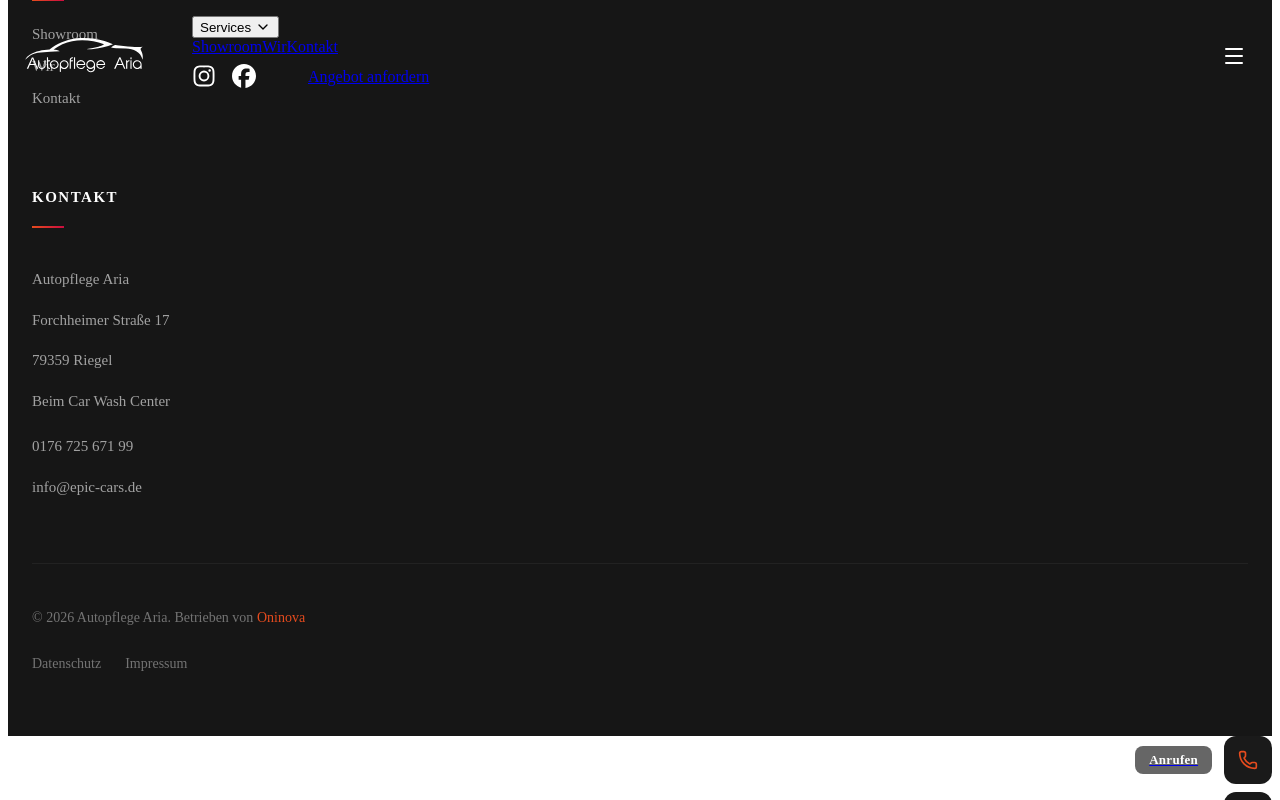
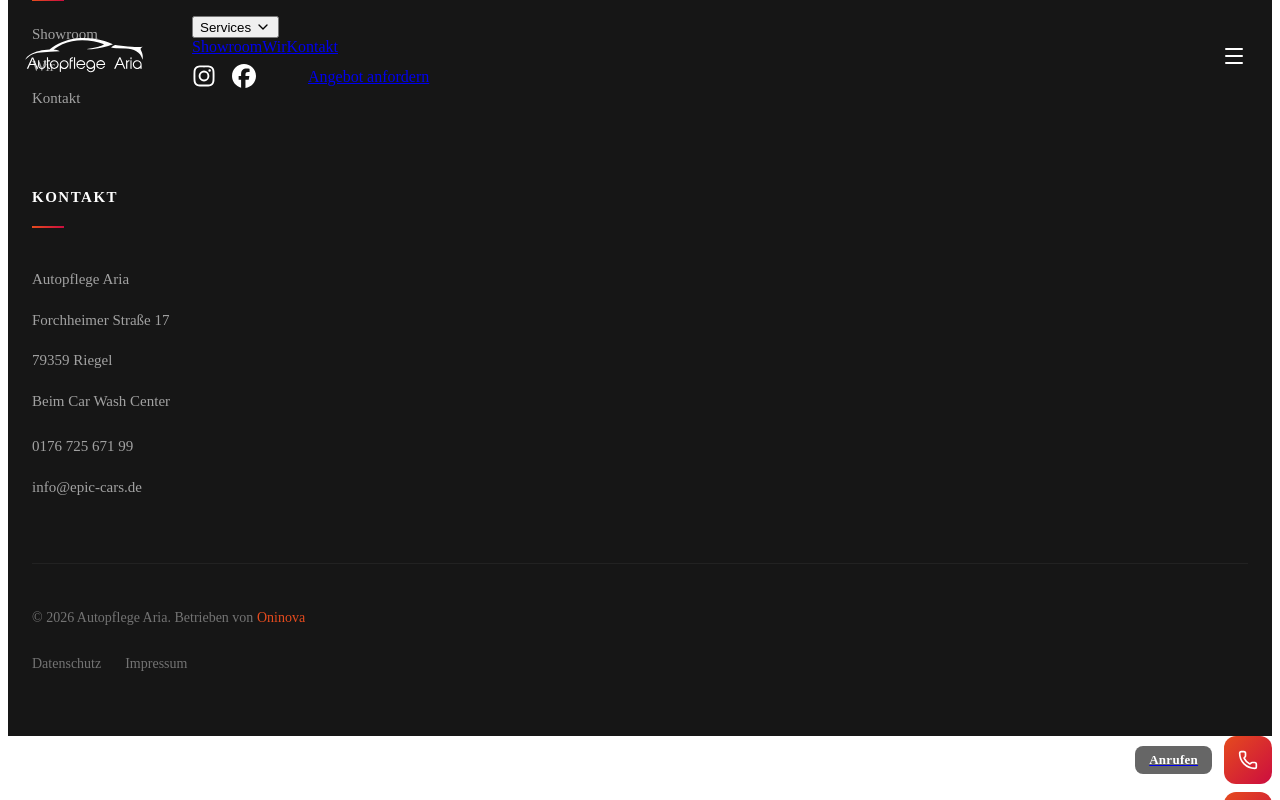
Before and after one commit to ardijancuri/german-cars-website, a React (Vite) app: page /scheibentoenung in a window 1280 px wide. Both pictures are taken after a click on the button 36 px from the left and 6568 px from the top of the page. Shown: the part 5804-6604 px from the top of the page. Built offline with nearby package versions, Linux system fonts and the light colour scheme; the HTML template or start-up script is replaced by a standard one.

Commit message:
update floating button icons

```diff
--- a/src/components/layout/SideContact.jsx
+++ b/src/components/layout/SideContact.jsx
@@ -21,13 +21,12 @@ const contactOptions = [
     id: 'email',
     icon: Mail,
     label: 'E-Mail',
-    value: 'info@epic-cars.de',
-    href: 'mailto:info@epic-cars.de',
+    value: 'autopflegearia@gmail.com',
+    href: 'mailto:autopflegearia@gmail.com',
   },
 ]
 
 export default function SideContact() {
-  const [hoveredId, setHoveredId] = useState(null)
   const [isExpanded, setIsExpanded] = useState(false)
 
   return (
@@ -70,8 +69,6 @@ export default function SideContact() {
                 animate={{ opacity: 1, x: 0, scale: 1 }}
                 exit={{ opacity: 0, x: 30, scale: 0.8 }}
                 transition={{ duration: 0.25, delay: index * 0.06 }}
-                onMouseEnter={() => setHoveredId(option.id)}
-                onMouseLeave={() => setHoveredId(null)}
                 style={{
                   display: 'flex',
                   alignItems: 'center',
@@ -106,9 +103,7 @@ export default function SideContact() {
                     width: '48px',
                     height: '48px',
                     borderRadius: '12px',
-                    background: hoveredId === option.id
-                      ? 'linear-gradient(135deg, #E54B1E 0%, #CC0D3F 100%)'
-                      : '#1a1a1a',
+                    background: 'linear-gradient(135deg, #E54B1E 0%, #CC0D3F 100%)',
                     border: 'none',
                     display: 'flex',
                     alignItems: 'center',
@@ -120,7 +115,8 @@ export default function SideContact() {
                     style={{
                       width: '20px',
                       height: '20px',
-                      color: '#E54B1E',
+                      color: '#ffffff',
+                      transition: 'color 0.3s ease',
                     }}
                   />
                 </div>
```
